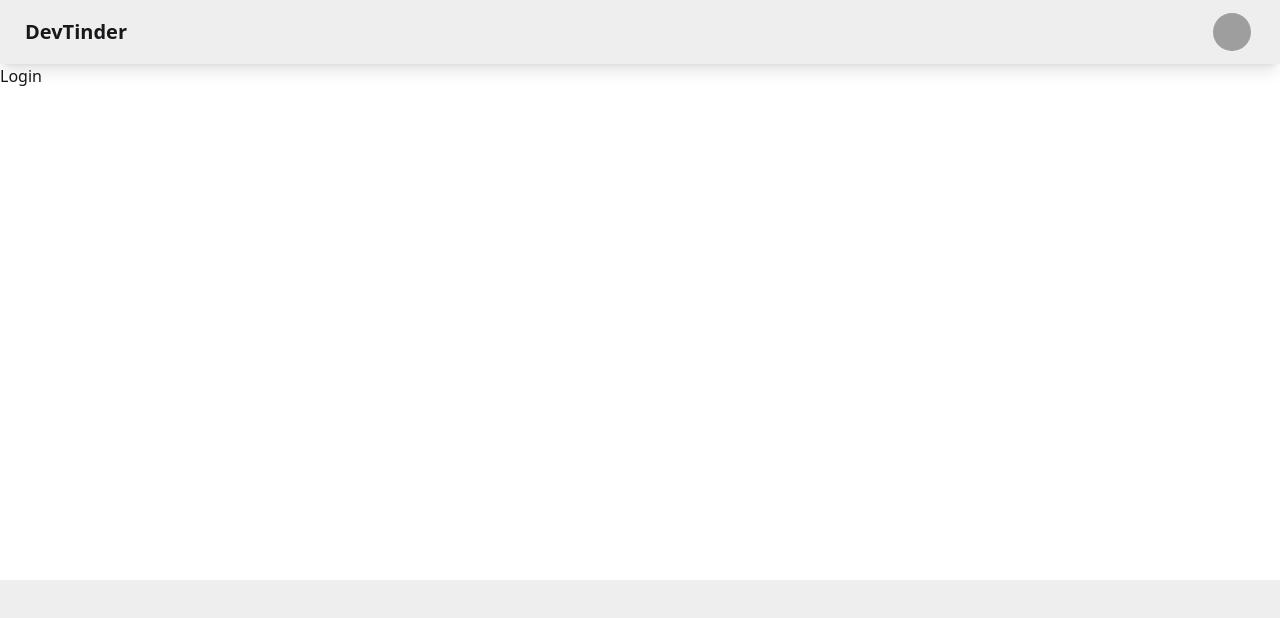
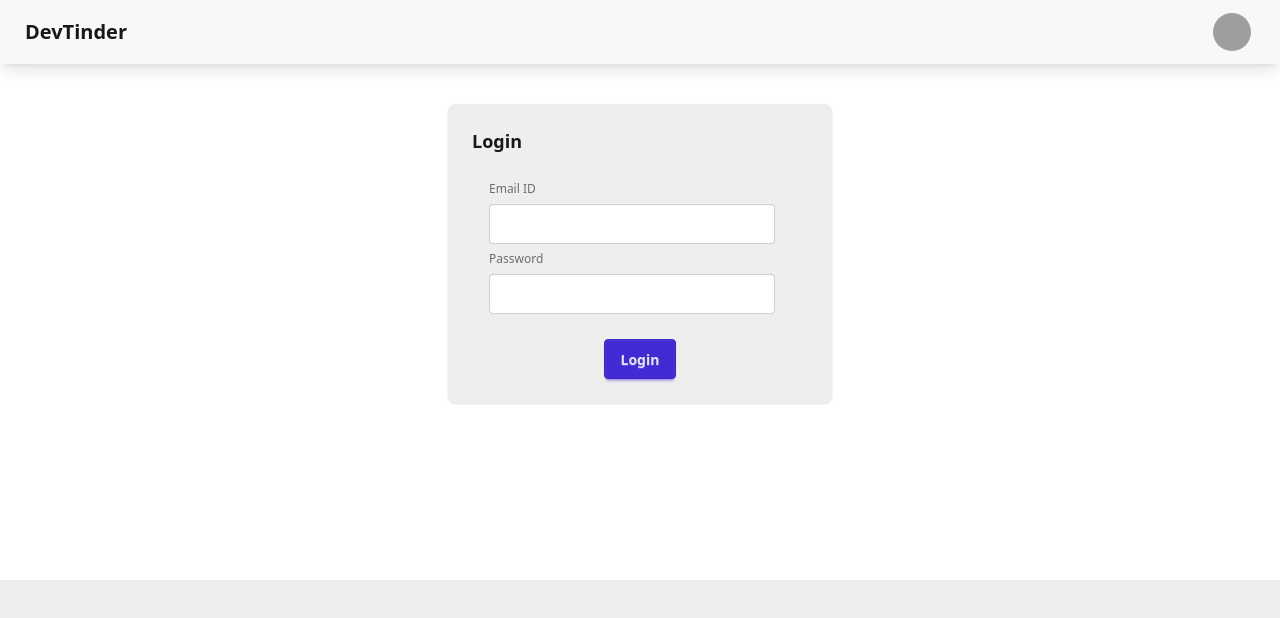
Before and after one commit to Hamzadar007/DevTinder-react-project, a React (Vite) app: page /login in a window 1280 px wide. Shown: the top 618 px of the page. Built offline with nearby package versions, Linux system fonts and the light colour scheme; grey boxes are pictures that could not be loaded.

Commit message:
login form UI

```diff
--- a/package.json
+++ b/package.json
@@ -11,6 +11,7 @@
   },
   "dependencies": {
     "@tailwindcss/vite": "^4.1.10",
+    "axios": "^1.10.0",
     "react": "^19.1.0",
     "react-dom": "^19.1.0",
     "react-router-dom": "^7.6.2",
--- a/src/Login.jsx
+++ b/src/Login.jsx
@@ -1,7 +1,42 @@
-import React from "react";
+import React, { useState } from "react";
 
 const Login = () => {
-  return <div>Login</div>;
+  const [emailId, setEmailId] = useState("");
+  const [password, setPassword] = useState("");
+
+  const handleLogin = async () => {};
+
+  return (
+    <div className="flex justify-center items-center mt-10">
+      <div className="card bg-base-300 w-96 shadow-sm">
+        <div className="card-body">
+          <h2 className="card-title">Login</h2>
+          <div>
+            <fieldset className="fieldset  rounded-box w-xs border p-4 border-base-300">
+              <label className="label">Email ID</label>
+              <input
+                type="text"
+                className="input"
+                value={emailId}
+                onChange={(e) => setEmailId(e.target.value)}
+              />
+
+              <label className="label">Password</label>
+              <input
+                type="password"
+                className="input"
+                value={password}
+                onChange={(e) => setPassword(e.target.value)}
+              />
+            </fieldset>
+          </div>
+          <div className="card-actions justify-center">
+            <button className="btn btn-primary">Login</button>
+          </div>
+        </div>
+      </div>
+    </div>
+  );
 };
 
 export default Login;
--- a/src/Navbar.jsx
+++ b/src/Navbar.jsx
@@ -1,37 +1,46 @@
-import React from 'react'
+import React from "react";
 
 const Navbar = () => {
   return (
-<div className="navbar bg-base-300 shadow-lg">
+    <div className="navbar bg-base-200 shadow-lg">
       <div className="flex-1">
         <a className="btn btn-ghost text-xl">DevTinder</a>
       </div>
       <div className="flex gap-2">
-
         <div className="dropdown dropdown-end mx-5">
-      <div tabIndex={0} role="button" className="btn btn-ghost btn-circle avatar">
+          <div
+            tabIndex={0}
+            role="button"
+            className="btn btn-ghost btn-circle avatar"
+          >
             <div className="w-10 rounded-full">
               <img
                 alt="Tailwind CSS Navbar component"
-            src="https://img.daisyui.com/images/stock/photo-1534528741775-53994a69daeb.webp" />
+                src="https://img.daisyui.com/images/stock/photo-1534528741775-53994a69daeb.webp"
+              />
             </div>
           </div>
           <ul
             tabIndex={0}
-        className="menu menu-sm dropdown-content bg-base-100 rounded-box z-1 mt-3 w-52 p-2 shadow">
+            className="menu menu-sm dropdown-content bg-base-100 rounded-box z-1 mt-3 w-52 p-2 shadow"
+          >
             <li>
               <a className="justify-between">
                 Profile
                 <span className="badge">New</span>
               </a>
             </li>
-        <li><a>Settings</a></li>
-        <li><a>Logout</a></li>
+            <li>
+              <a>Settings</a>
+            </li>
+            <li>
+              <a>Logout</a>
+            </li>
           </ul>
         </div>
       </div>
     </div>
-  )
-}
+  );
+};
 
-export default Navbar
+export default Navbar;
```
Also changed, not shown: 1 other file (tests, documents, lock files or other folders). Lines whose indentation alone changed are shown as unchanged.
